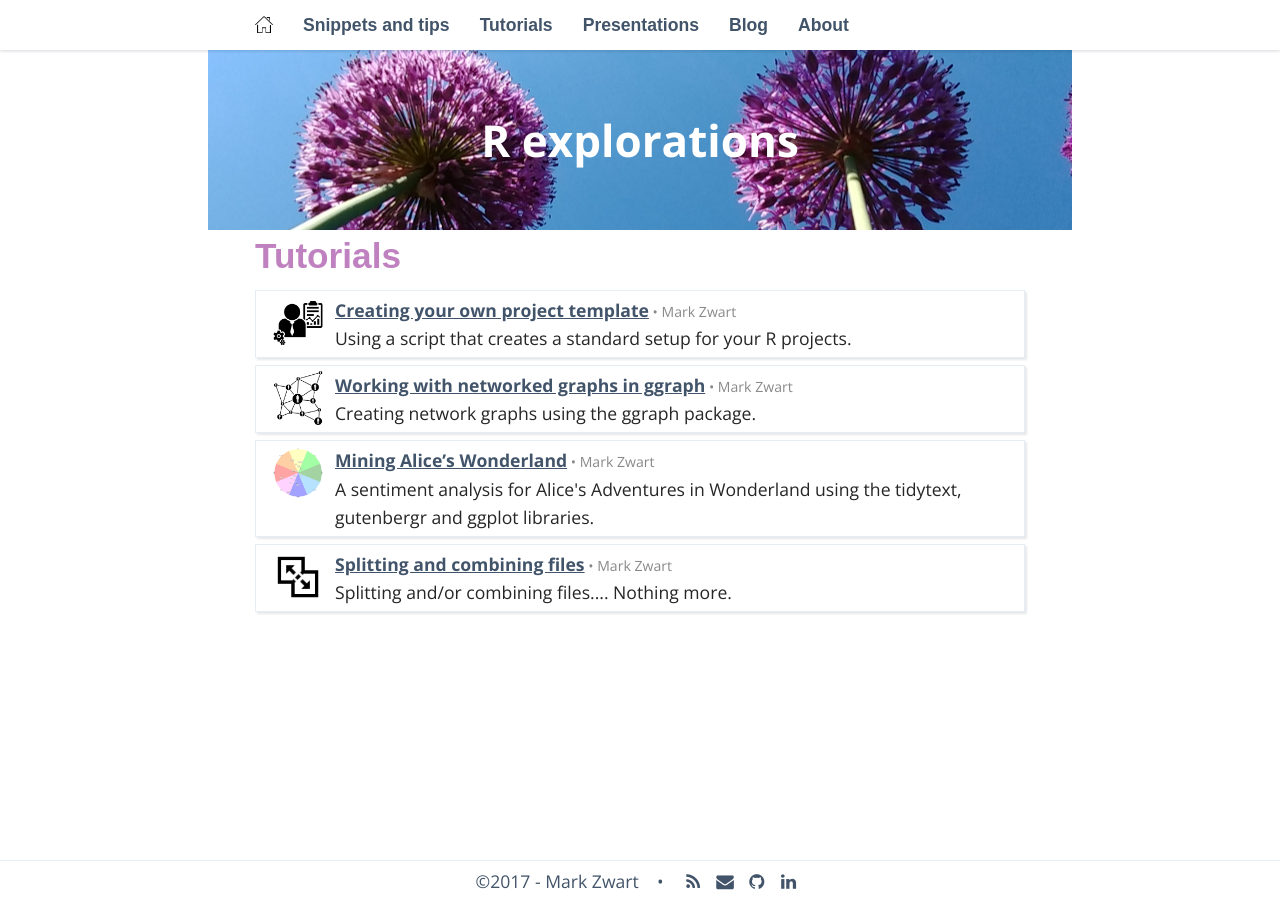
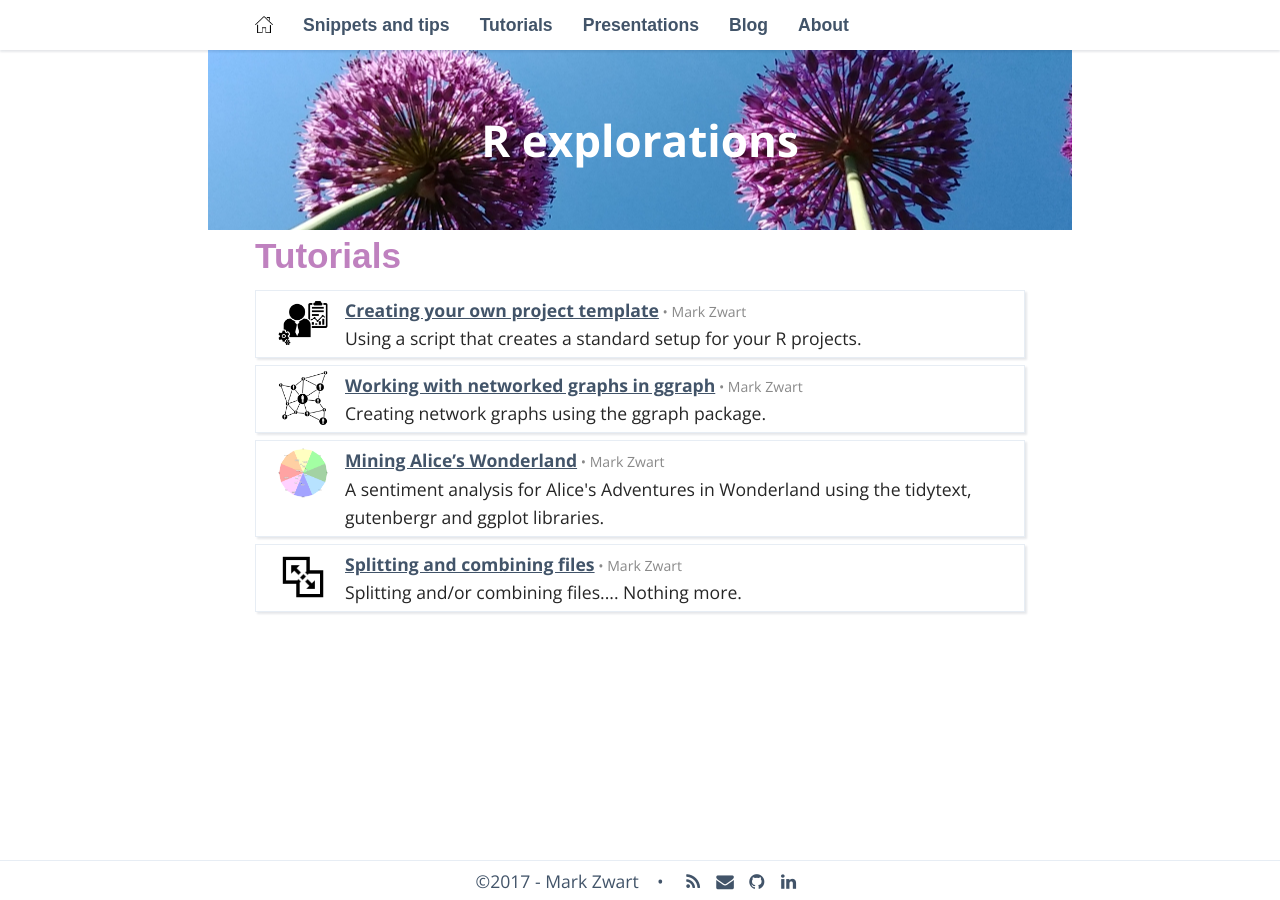
Before and after one commit to mark-me/mark-me.github.io, a Jekyll site: the page built from _pages/02-tutorials.md, in a window 1280 px wide. Built offline with Jekyll 4.4.1, drawn with Linux system fonts in a browser that asks for light colours; nearby versions of some CDN libraries; some web fonts are replaced; comment, search, counter and statistics services are not loaded.

Commit message:
Update 02-tutorials.md

```diff
--- a/_pages/02-tutorials.md
+++ b/_pages/02-tutorials.md
@@ -8,7 +8,7 @@ navigation_weight: 2
 {% for page in site.data.tutorial-index %}
   <div class="boxed_page">
     <div class = "index_item_left">
-      <img src="{{ page.image }}" style="margin: 0px 10px" width="54" height="54" align="left"/>
+      <img src="{{ page.image }}" style="margin: 0px 15px" width="54" height="54" align="left"/>
     </div>
     <div clas = "index_item_right">
       <a href="{{ page.url }}">{{ page.title }}</a><time>{% if page.author %}&nbsp;•&nbsp;{{ page.author}}{% endif %}</time><br>
```
